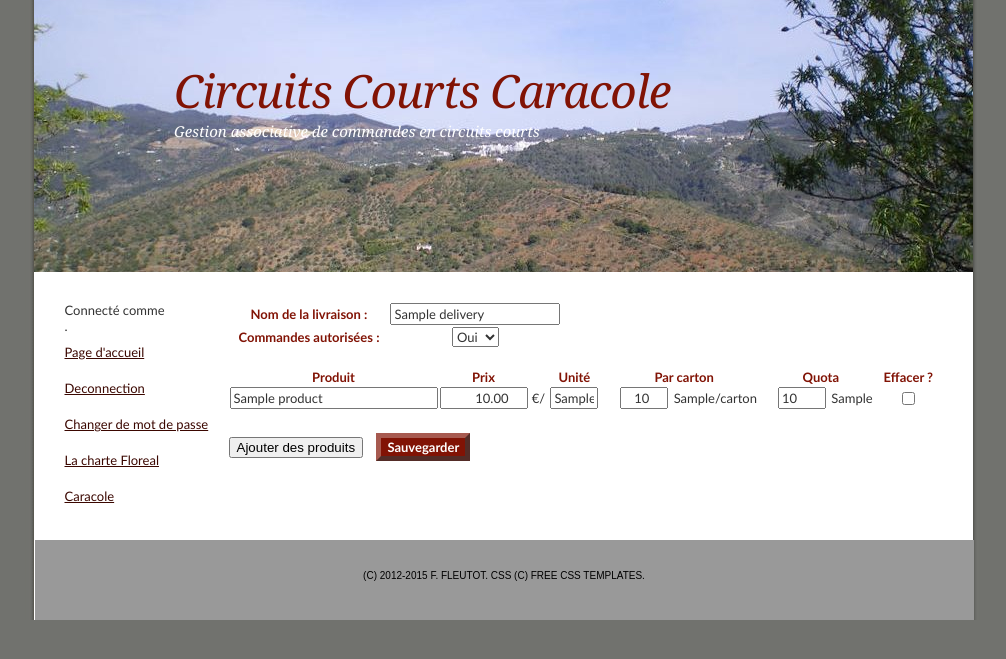
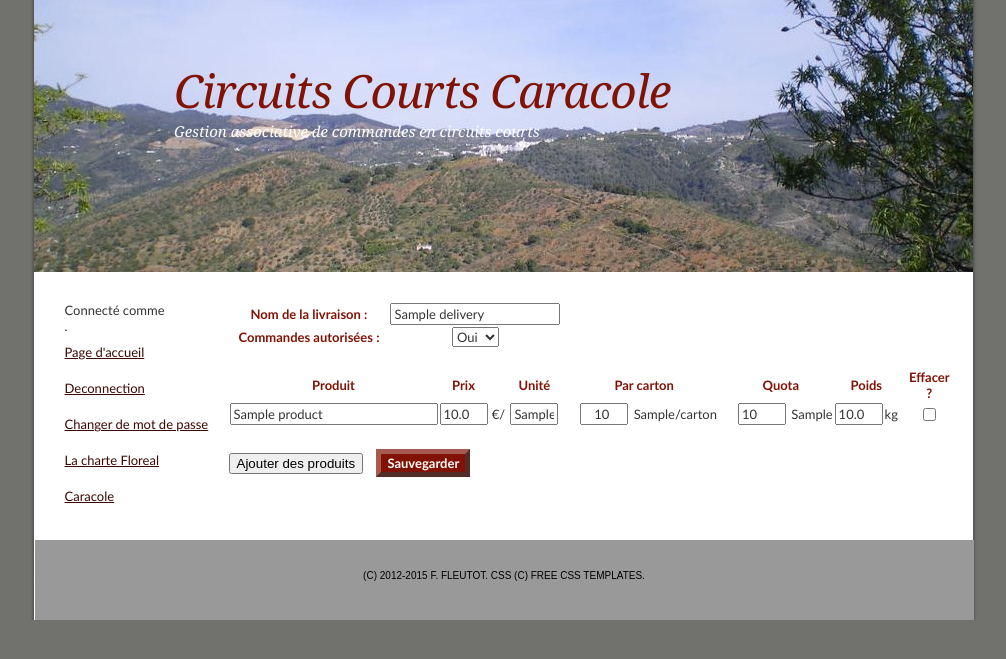
Before and after one commit to fab13n/caracole, a Django app: template floreal/templates/edit_delivery.html in a window 1280 px wide. Shown: the part 17-676 px from the top of the page, without its empty margins (136-1142 px from the left). Run offline with Django 3.2, Linux system fonts and the light colour scheme; the template is opened without the code that fills it: values that come from a table or form of the project are taken from there, others are empty; tables that the repository leaves empty hold one stand-in row (values such as "Sample post"); parts of the project's set-up code (start-up, migrations or seed data) failed here and were passed over.

Commit message:
preliminary support for delivery weight estimates.

```diff
--- a/floreal/templates/edit_delivery.html
+++ b/floreal/templates/edit_delivery.html
@@ -15,6 +15,7 @@
         'unit': "{{pd.unit|escapejs}}" ,
         'quantity_limit': "{{pd.quantity_limit|escapejs}}" ,
         'quantity_per_package': "{{pd.quantity_per_package|escapejs}}" ,
+        'unit_weight': "{{pd.unit_weight|escapejs}}",
         'deleted': false,
         'delivery': {{pd.delivery.id}} },
     {% endfor %}];
@@ -52,13 +53,14 @@
       $("#products-table").append('\n\
         <tr id="%-row">\n\
             <td class="name"><input id="%-id" name="%-id" type="hidden" /><input id="%-name" maxlength="64" name="%-name" type="text" /></td>\n\
-            <td class="price"><input id="%-price" name="%-price" step="0.1" type="number" /></td>\n\
+            <td class="price"><input id="%-price" name="%-price" step="0.1" min="0" type="number" /></td>\n\
             <td>€/</td>\n\
             <td class="unit"><input id="%-unit" maxlength="64" name="%-unit" type="text" /></td>\n\
             <td class="qpp"><input id="%-quantity_per_package" name="%-quantity_per_package" type="number" /></td>\n\
             <td class="unit-label">&nbsp;<span class="%-unit-mirror"></span><span class="%-if-unit-mirror">/carton</span></td>\n\
-            <td class="quota"><input id="%-quantity_limit" name="%-quantity_limit" type="number" /></td>\n\
+            <td class="quota"><input id="%-quantity_limit" name="%-quantity_limit" min="0" type="number"/></td>\n\
             <td class="unit-label">&nbsp;<span class="%-unit-mirror"></span></td>\n\
+            <td class="weight"><input id="%-unit_weight" name="%-weight" min="0" step="0.1" type="number"/></td><td>kg</td>\n\
             <td class="deleted">\n\
               <input id="%-deleted" name="%-deleted" onchange="reflect_deletion(\'%\')" type="checkbox" value="off">\n\
             </td>\n\
@@ -110,10 +112,12 @@
   <style type="text/css">
       td.name input { width: 200px; }
       td.unit input { width: 40px; }
-      td.price input { width: 80px; text-align: right; }
+      td.unit-label { text-align: left; }
+      td.price input { width: 40px; text-align: right; }
       td.qpp input { width: 40px; text-align: right; }
       .quota, .qpp { padding-left: 20px; }
       td.quota input { width: 40px; }
+      td.weight input { width: 40px; text-align: right; }
       tr.deleted { text-decoration: line-through; }
       tr.deleted input { text-decoration: line-through; }
   </style>
@@ -143,6 +147,7 @@
             <th>Unité</th>
             <th colspan="2" class="qpp">Par carton</th>
             <th colspan="2" class="quota">Quota</th>
+            <th colspan="2">Poids</th>
             <th>Effacer ?</th>
         </tr>
     </table>
```
Also changed, not shown: floreal/edit_delivery_view.py (+7 -3 lines).
